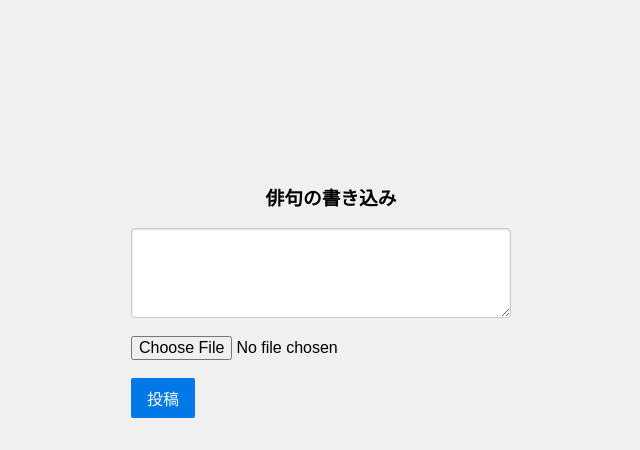
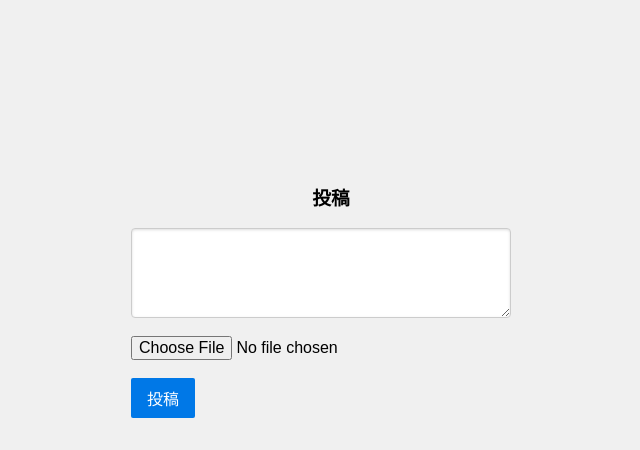
Before and after one commit to NishiKaichi/MuscleMate, a Flask app: page /write in a window 1280 px wide. Shown: the part 126-576 px from the top of the page, without its empty margins (309-949 px from the left). Run offline with Flask 3, Linux system fonts and the light colour scheme; a user stored in the database is signed in.

Commit message:
投稿フォームの変更1

```diff
--- a/kintoresns/templates/write_form.html
+++ b/kintoresns/templates/write_form.html
@@ -1,6 +1,6 @@
 {% extends "layout_login.html" %}
 {% block contents %}
-  <h3>俳句の書き込み</h3>
+  <h3>投稿</h3>
   <div class="haiku-list">
     <form action="/write/try" method="POST" enctype="multipart/form-data" class="pure-form">
       <textarea name="text" rows="4"></textarea>
```
